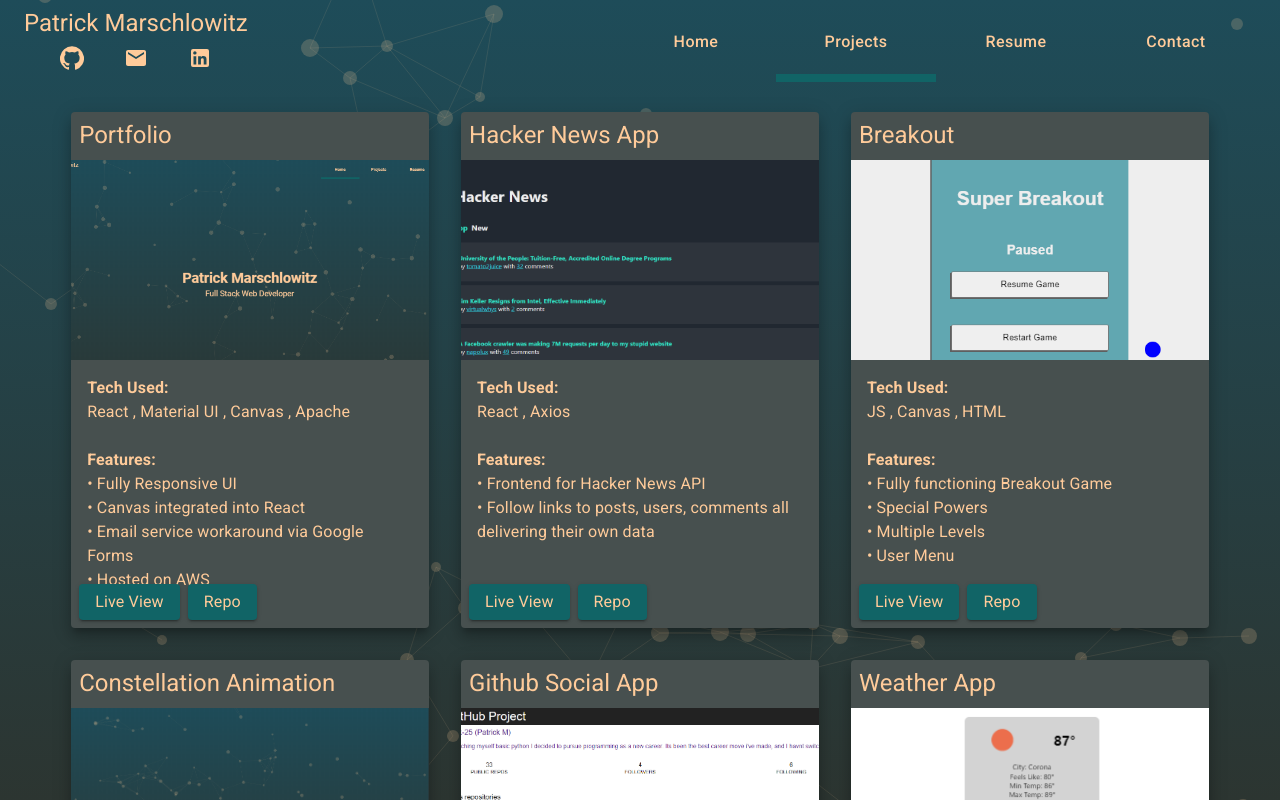
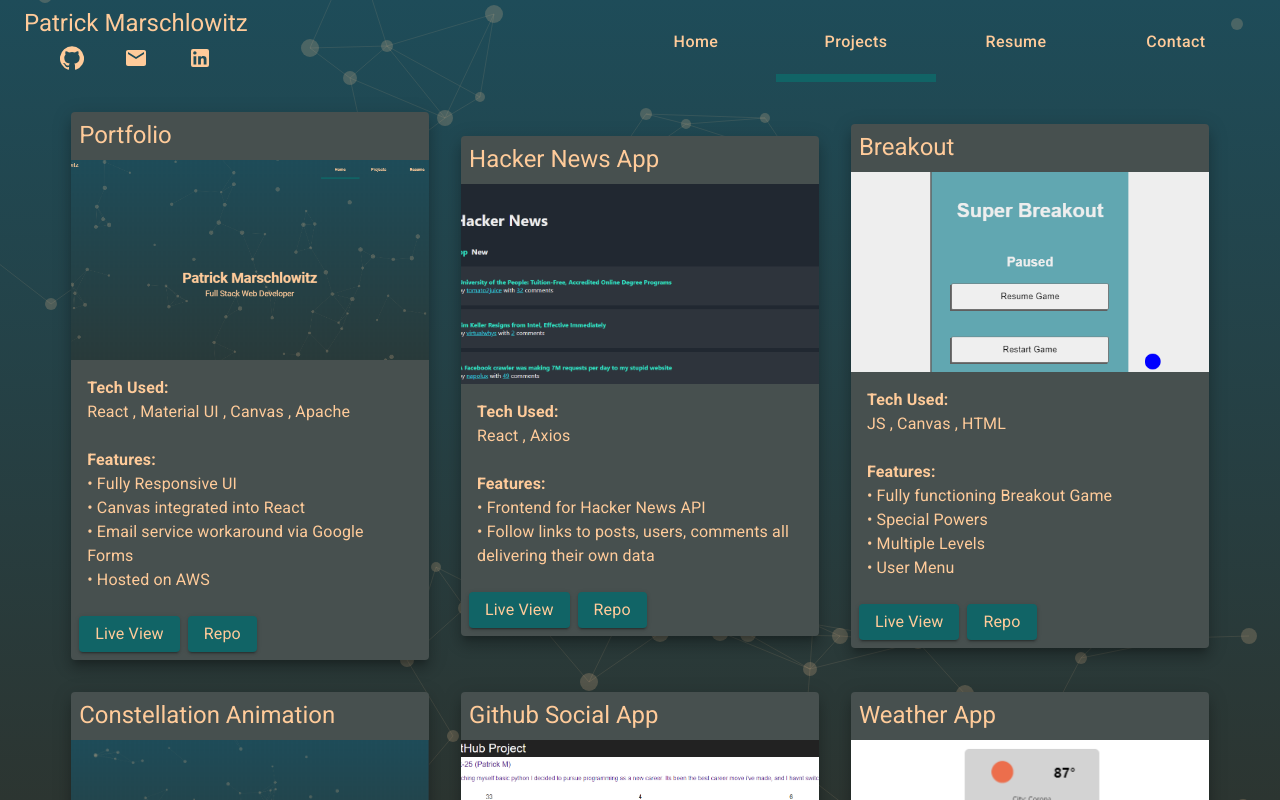
Before and after one commit to Drasek-25/Portfolio, a React (Create React App) app: page /projects in a window 1280 px wide. Shown: the top 800 px of the page. Built offline with nearby package versions, Linux system fonts and the light colour scheme.

Commit message:
resolved issue 6 and 7, updated linkedin link, and updated the resume

```diff
--- a/src/components/ui/NavDrawer.js
+++ b/src/components/ui/NavDrawer.js
@@ -126,7 +126,7 @@
             </ListItem>
             <ListItem
                component={Button}
-               href="https://www.linkedin.com/in/patrick-marschlowitz-77ba5b7b/"
+               href="https://www.linkedin.com/in/patrickm25/"
                onClick={handleDrawerClose}
             >
                <ListItemIcon>
--- a/src/components/ui/NavTitle.js
+++ b/src/components/ui/NavTitle.js
@@ -23,7 +23,7 @@
                </Button>
             </Tooltip>
             <Tooltip id="LinkedIn" title="View my LinkedIn">
-               <Button href="https://www.linkedin.com/in/patrick-marschlowitz-77ba5b7b/">
+               <Button href="https://www.linkedin.com/in/patrickm25/">
                   <LinkedIn />
                </Button>
             </Tooltip>
--- a/src/components/ui/ProjectCard.js
+++ b/src/components/ui/ProjectCard.js
@@ -40,7 +40,7 @@
          : setCardClass(classes.card);
    };
    return (
-      <Grid item xs={12} sm={6} md={6} lg={4}>
+      <Grid item xs={12} sm={12} md={6} lg={4}>
          <Card className={cardClass} elevation={10}>
             <Typography variant="h5" color="primary" component="div" noWrap>
                <Box m=".5rem">{title}</Box>
@@ -65,7 +65,12 @@
                   <br />
                   <br />
                </Typography>
-               <Box height="7rem">
+               <Box
+                  ref={(el) => {
+                     if (!el) return;
+                     console.log(el.getBoundingClientRect().height);
+                  }}
+               >
                   <Typography noWrap={false}>
                      <b>Features:</b>
                      <br />
@@ -81,21 +86,17 @@
                </Box>
             </CardContent>
             <CardActions>
-               {/* dirty button switch, i imagine there is a cleaner way to implement */}
-               {title === "Constellation Animation" ? (
+               {/* i dont know how spreading out an object with 'key and value' matching
+               'attribute and setting' returns a proper attribute, but im not complaing */}
                <Button
-                     onClick={handleCardClassChange}
+                  {...(title === "Constellation Animation"
+                     ? { onClick: handleCardClassChange }
+                     : { href: liveLink })}
                   variant="contained"
                   color="secondary"
                >
                   <Typography color="primary">Live View</Typography>
                </Button>
-               ) : (
-                  <Button href={liveLink} variant="contained" color="secondary">
-                     <Typography color="primary">Live View</Typography>
-                  </Button>
-               )}
-
                <Button href={repoLink} variant="contained" color="secondary">
                   <Typography color="primary">Repo</Typography>
                </Button>
```
Also changed, not shown: src/components/data/PatrickMarschlowitzResume.svg, 1 other file (tests, documents, lock files or other folders). Lines whose indentation alone changed are shown as unchanged.
